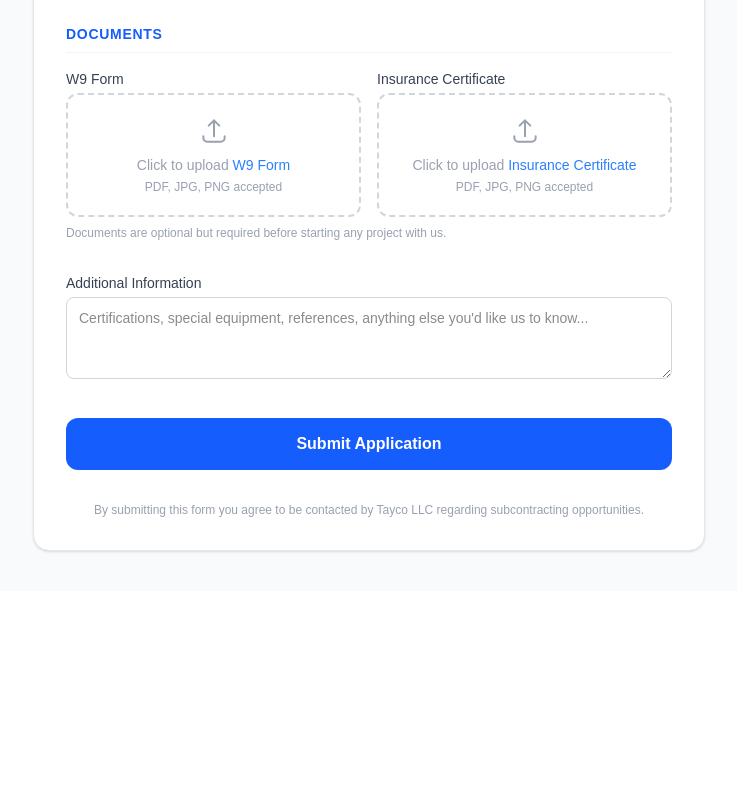
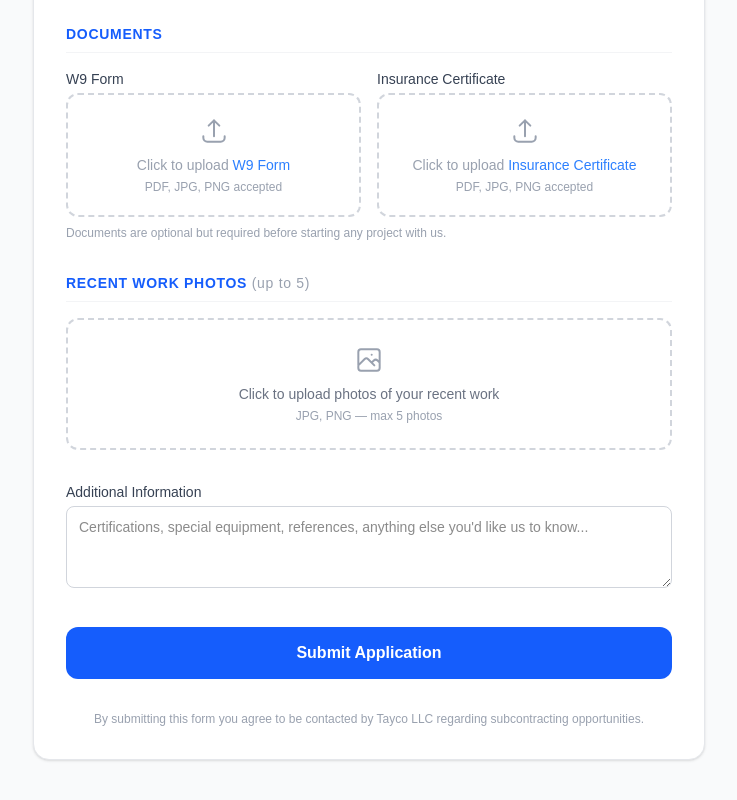
Before and after one commit to taylord0410/tayco-crm, a Next.js app: page /registro in a window 1280 px wide. Shown: the part 1229-2029 px from the top of the page, without its empty margins (271-1008 px from the left). Before the commit the page ends 1820 px from the top, so only its background shows below. Built offline with nearby package versions, Linux system fonts and the light colour scheme.

Commit message:
agregar subida de 5 fotos de trabajo reciente

```diff
--- a/app/registro/page.tsx
+++ b/app/registro/page.tsx
@@ -55,6 +55,7 @@ export default function Registro() {
   })
   const [w9File, setW9File] = useState<File | null>(null)
   const [certFile, setCertFile] = useState<File | null>(null)
+  const [workPhotos, setWorkPhotos] = useState<File[]>([])
   const [submitted, setSubmitted] = useState(false)
   const [saving, setSaving] = useState(false)
   const [uploadStatus, setUploadStatus] = useState('')
@@ -101,6 +102,17 @@ export default function Registro() {
         certUrl = await uploadFile(certFile, 'insurance')
       }
 
+      let photoUrls: string[] = []
+      if (workPhotos.length > 0) {
+        setUploadStatus(`Uploading work photos (0/${workPhotos.length})...`)
+        photoUrls = await Promise.all(
+          workPhotos.map(async (photo, i) => {
+            setUploadStatus(`Uploading work photos (${i + 1}/${workPhotos.length})...`)
+            return uploadFile(photo, `photo-${i + 1}`)
+          })
+        )
+      }
+
       setUploadStatus('Saving your information...')
 
       const notes = [
@@ -109,6 +121,7 @@ export default function Registro() {
         form.hasInsurance === 'yes' ? 'Has insurance: YES' : 'Has insurance: NO',
         w9Url ? `W9 Document: ${w9Url}` : '',
         certUrl ? `Insurance Certificate: ${certUrl}` : '',
+        photoUrls.length > 0 ? `Work Photos:\n${photoUrls.map((u, i) => `  Photo ${i + 1}: ${u}`).join('\n')}` : '',
         form.generalNotes,
       ].filter(Boolean).join('\n')
 
@@ -293,6 +306,44 @@ export default function Registro() {
             <p className="text-xs text-gray-400 mt-2">Documents are optional but required before starting any project with us.</p>
           </div>
 
+          {/* Work Photos */}
+          <div>
+            <h3 className="text-sm font-semibold text-blue-600 uppercase tracking-wider mb-4 pb-2 border-b border-gray-100">Recent Work Photos <span className="text-gray-400 font-normal normal-case">(up to 5)</span></h3>
+            <div
+              onClick={() => document.getElementById('photo-input')?.click()}
+              className="border-2 border-dashed border-gray-300 rounded-xl p-6 text-center cursor-pointer hover:border-blue-400 hover:bg-blue-50 transition-colors"
+            >
+              <svg className="w-8 h-8 mx-auto mb-2 text-gray-400" fill="none" viewBox="0 0 24 24" stroke="currentColor">
+                <path strokeLinecap="round" strokeLinejoin="round" strokeWidth={1.5} d="M4 16l4.586-4.586a2 2 0 012.828 0L16 16m-2-2l1.586-1.586a2 2 0 012.828 0L20 14m-6-6h.01M6 20h12a2 2 0 002-2V6a2 2 0 00-2-2H6a2 2 0 00-2 2v12a2 2 0 002 2z" />
+              </svg>
+              <p className="text-sm text-gray-500">Click to upload photos of your recent work</p>
+              <p className="text-xs text-gray-400 mt-1">JPG, PNG — max 5 photos</p>
+            </div>
+            <input
+              id="photo-input"
+              type="file"
+              accept="image/*"
+              multiple
+              className="hidden"
+              onChange={e => {
+                const files = Array.from(e.target.files ?? []).slice(0, 5)
+                setWorkPhotos(files)
+              }}
+            />
+            {workPhotos.length > 0 && (
+              <div className="mt-3 flex flex-wrap gap-2">
+                {workPhotos.map((f, i) => (
+                  <div key={i} className="flex items-center gap-1.5 bg-green-50 border border-green-200 rounded-lg px-3 py-1.5">
+                    <svg className="w-4 h-4 text-green-500" fill="none" viewBox="0 0 24 24" stroke="currentColor"><path strokeLinecap="round" strokeLinejoin="round" strokeWidth={2} d="M5 13l4 4L19 7" /></svg>
+                    <span className="text-xs text-green-700 font-medium">{f.name}</span>
+                    <button type="button" onClick={() => setWorkPhotos(p => p.filter((_, j) => j !== i))}
+                      className="text-green-400 hover:text-red-500 ml-1 text-xs">✕</button>
+                  </div>
+                ))}
+              </div>
+            )}
+          </div>
+
           {/* Notes */}
           <div>
             <label className="block text-sm font-medium text-gray-700 mb-1">Additional Information</label>
```
